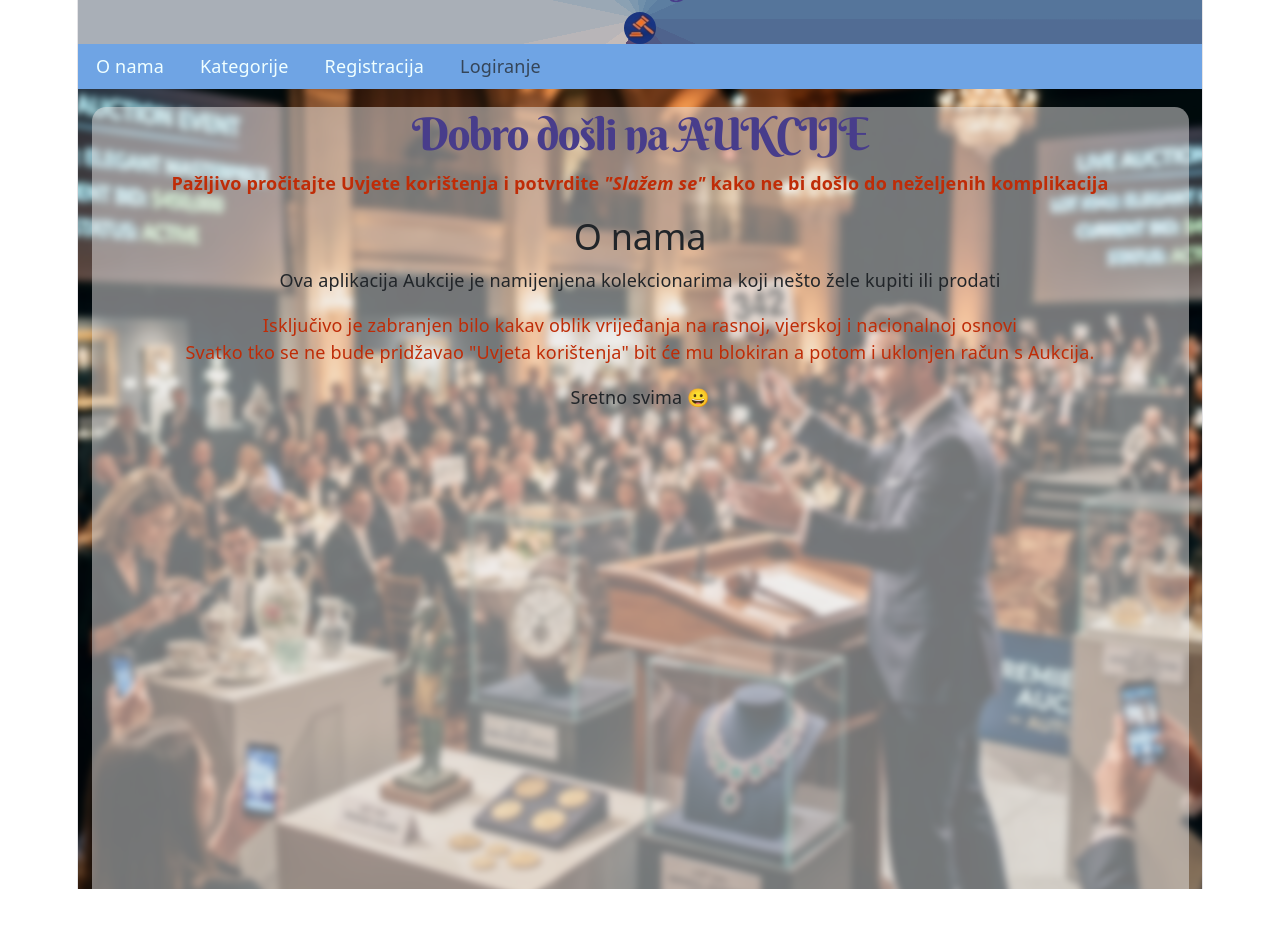
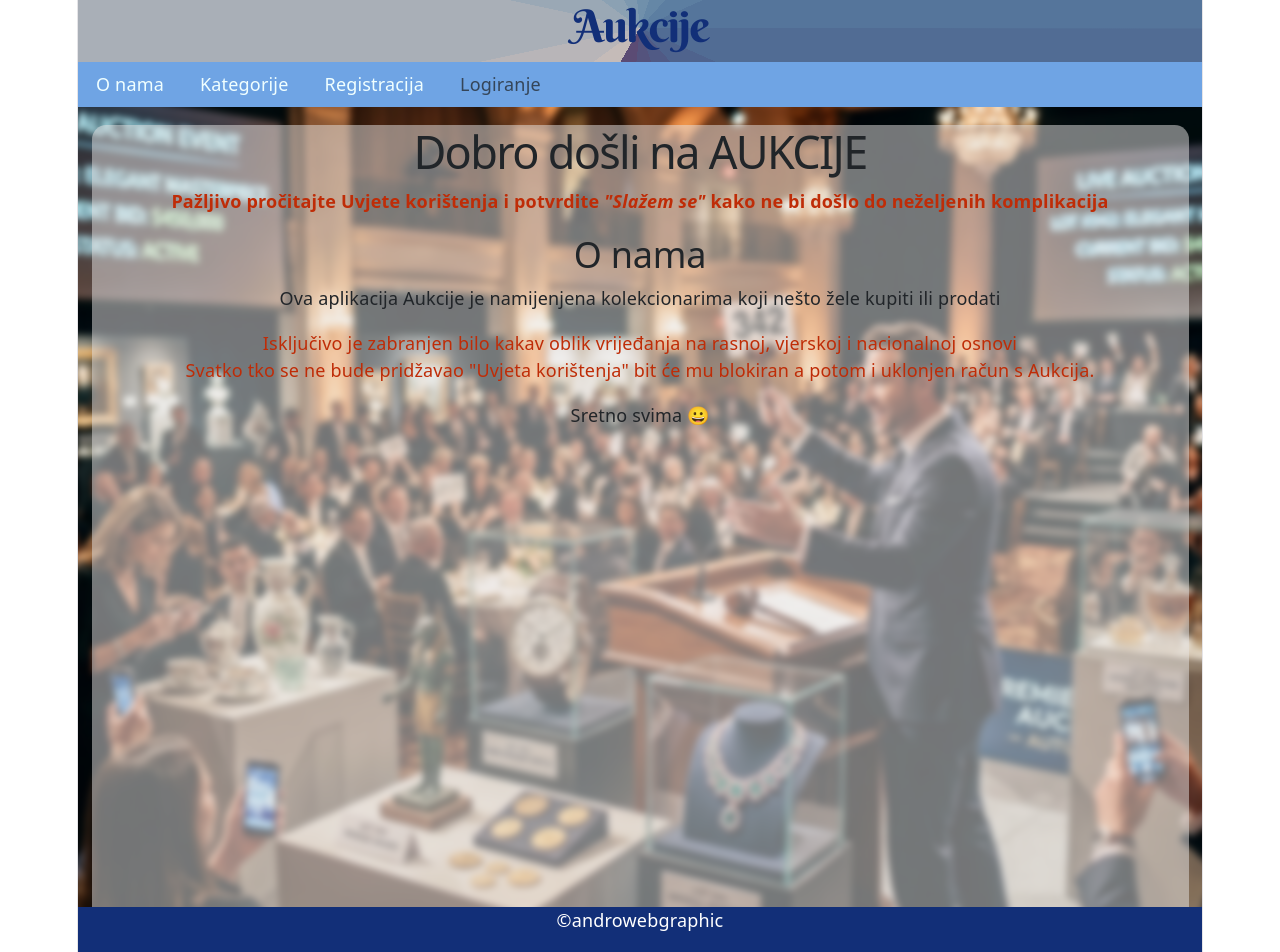
Before and after one commit to androwebgraphic/Aukcije, a React (Vite) app: page / in a window 1280 px wide. Shown: the part 51-1003 px from the top of the page. Before the commit the page ends 940 px from the top, so only its background shows below. Built offline with nearby package versions, Linux system fonts and the light colour scheme.

Commit message:
podesavnje css

```diff
--- a/src/App.css
+++ b/src/App.css
@@ -2,13 +2,16 @@
   font-family: 'BerkshireSwash-Regular';
   src: url('./fonts/BerkshireSwash-Regular.ttf') format('truetype');
 }
+
 .container {
   position: relative;
   width: 100%;
   /* max-width: 500px; */
   height: 100vh;
-  min-height: 300px; /* Gives the container visible height if empty */
-  isolation: isolate; /* Replaces z-index hacks to ensure child layering */
+  min-height: 300px;
+  /* Gives the container visible height if empty */
+  isolation: isolate;
+  /* Replaces z-index hacks to ensure child layering */
   overflow: hidden;
   /* color: white; */
 
@@ -18,8 +21,10 @@
 .container::before {
   content: "";
   position: absolute;
-  inset: 0; /* Shorthand for top:0, left:0, right:0, bottom:0 */
-  background-image: url('./img/auctionBg.jpg'); /* Test with this URL first */
+  inset: 0;
+  /* Shorthand for top:0, left:0, right:0, bottom:0 */
+  background-image: url('./img/auctionBg.jpg');
+  /* Test with this URL first */
   background-size: cover;
   background-position: center;
   filter: blur(.2rem);
@@ -28,15 +33,20 @@
 
   /* background: linear-gradient(90deg, #07aeea 0.000%, #2bf598 100.000%); */
 }
-.wrap{
-margin-top: 1rem;
-height: 100%;
-background-color: rgba(232, 229, 229, 0.5); /* 50% transparent black background */
-border-radius: .8rem;
+
+.wrap {
+  margin-top: 1rem;
+  height: 100%;
+  background-color: rgba(232, 229, 229, 0.5);
+  /* 50% transparent black background */
+  border-radius: .8rem;
 }
-h1 {
-font-family:"BerkshireSwash-Regular", sans-serif;
-  color: darkslateblue;
+
+header h1 {
+  /* margin-left: auto; */
+  /* width: 20%; */
+  font-family: "BerkshireSwash-Regular", sans-serif;
+  color: #122f78;
 }
 
 p.warn {
@@ -45,7 +55,8 @@ p.warn {
 }
 
 .logo {
-
+  /* float: left; */
+  padding: .5rem;
   border-radius: 50%;
 }
 
@@ -64,10 +75,19 @@ header {
 .nav {
 
 
-  background-color:#6fa4e4;
+  background-color: #6fa4e4;
 }
-.nav a{
+
+.nav a {
 
 
   color: azure;
 }
+footer{
+
+  background-color: #122f78;
+}
+.copy, .copy a{
+
+  color: white;
+}
--- a/src/App.jsx
+++ b/src/App.jsx
@@ -1,5 +1,6 @@
 import 'bootstrap/dist/css/bootstrap.min.css'
 import Header from "./components/Header.jsx"
+import  Footer from "./components/Footer.jsx"
 
 
 import './App.css'
@@ -32,7 +33,7 @@ function App() {
 
 
 </Container>
-
+      <Footer></Footer>
     </>
   )
 }
--- /dev/null
+++ b/src/components/Footer.jsx
@@ -0,0 +1,16 @@
+function Footer() {
+
+  return (
+
+    <>
+
+
+    <footer>
+      <p className="copy">&copy;androwebgraphic</p>
+    </footer>
+
+    </>
+
+  )
+}
+export default Footer
--- a/src/components/Header.jsx
+++ b/src/components/Header.jsx
@@ -3,8 +3,9 @@ function Header() {
   return(
   <>
       <header>
+          <img className="logo" src="src/img/aukcijelogo.png" />
         <h1>Aukcije</h1>
-        <img className="logo" src="src/img/aukcijelogo.png" />
+
         <Nav></Nav>
 
 
```
